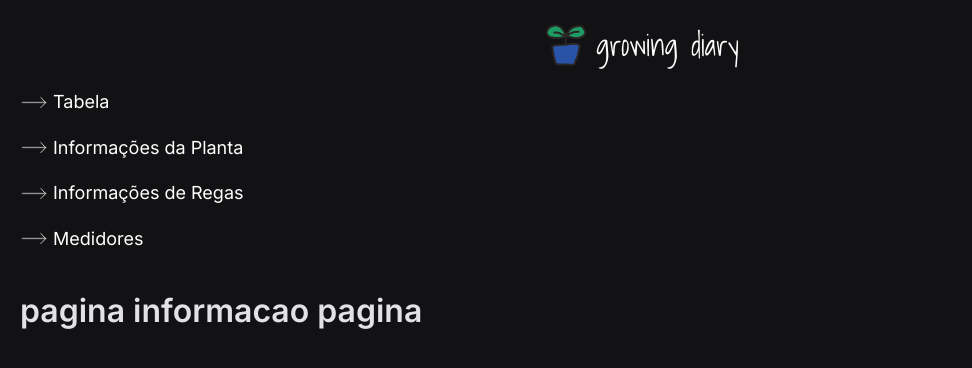
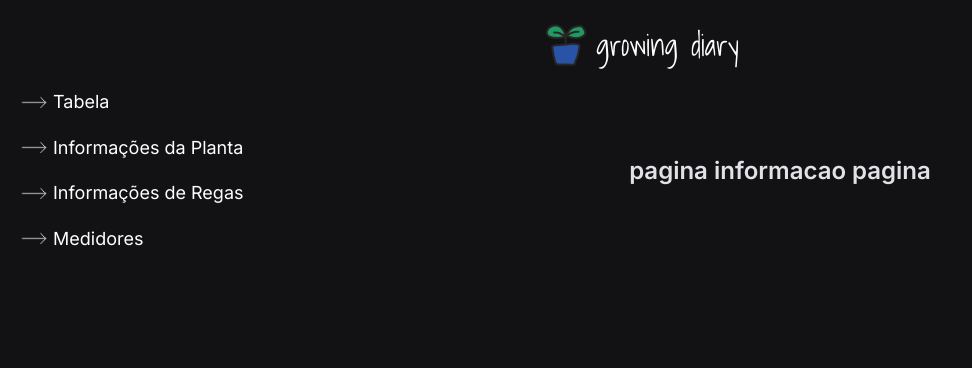
Before and after one commit to monsor3s/growing-diary-next, a Next.js app: page /pages/infoPlant in a window 1280 px wide. Shown: the top 368 px of the page, without its empty margins (0-972 px from the left). Built offline with nearby package versions, Linux system fonts and the light colour scheme.

Commit message:
:lipstick: Created file styles for pages and centralized content

```diff
--- a/src/app/layout.tsx
+++ b/src/app/layout.tsx
@@ -27,8 +27,10 @@ export default function RootLayout({
     <html lang="en" className={inter.className}>
       <body className={styles.container}>
         <Header />
-        <Menu />
-        {children}
+        <div className={styles.bodyContainer}>
+          <Menu />
+          {children}
+        </div>
       </body>
     </html>
   )
--- /dev/null
+++ b/src/app/pages/infoPlant/infoPlantPage.module.sass
@@ -0,0 +1,3 @@
+.infoPlantContainer
+  margin-right: auto
+  margin-left: auto
--- a/src/app/pages/infoPlant/page.tsx
+++ b/src/app/pages/infoPlant/page.tsx
@@ -1,7 +1,10 @@
 import React from 'react'
+import styles from './infoPlantPage.module.sass'
 
 export default function InfoPlantPage() {
   return (
-    <h1>pagina informacao pagina</h1>
+    <section className={styles.infoPlantContainer}>
+      <h1>pagina informacao pagina</h1>
+    </section>
   )
 }
--- /dev/null
+++ b/src/app/pages/infoReg/infoRegPage.module.sass
@@ -0,0 +1,3 @@
+.infoRegContainer
+  margin-right: auto
+  margin-left: auto
--- a/src/app/pages/infoReg/page.tsx
+++ b/src/app/pages/infoReg/page.tsx
@@ -1,7 +1,10 @@
 import React from 'react'
+import styles from './infoRegPage.module.sass'
 
 export default function InfoRegPage() {
   return (
-    <h1>pagina info rega</h1>
+    <section className={styles.infoRegContainer}>
+      <h1>pagina info rega</h1>
+    </section>
   )
 }
--- /dev/null
+++ b/src/app/pages/medidores/medidoresPage.module.sass
@@ -0,0 +1,3 @@
+.medidoresContainer
+  margin-right: auto
+  margin-left: auto
--- a/src/app/pages/medidores/page.tsx
+++ b/src/app/pages/medidores/page.tsx
@@ -1,7 +1,10 @@
 import React from 'react'
+import styles from './medidoresPage.module.sass'
 
 export default function MedidoresPage() {
   return (
-    <h1>pagina de medidores</h1>
+    <section className={styles.medidoresContainer}>
+      <h1>pagina de medidores</h1>
+    </section>
   )
 }
--- /dev/null
+++ b/src/app/pages/tabela/tabelaPage.module.sass
@@ -0,0 +1,3 @@
+.containerTabela
+  margin-right: auto
+  margin-left: auto
--- a/src/styles/global.module.sass
+++ b/src/styles/global.module.sass
@@ -8,4 +8,6 @@
   background: #121214
   color: #e1e1e6
 
-.container:last-child
+.bodyContainer
+  display: flex
+  align-items: center
```
Also changed, not shown: src/app/pages/tabela/page.tsx (+6 -1 lines).
